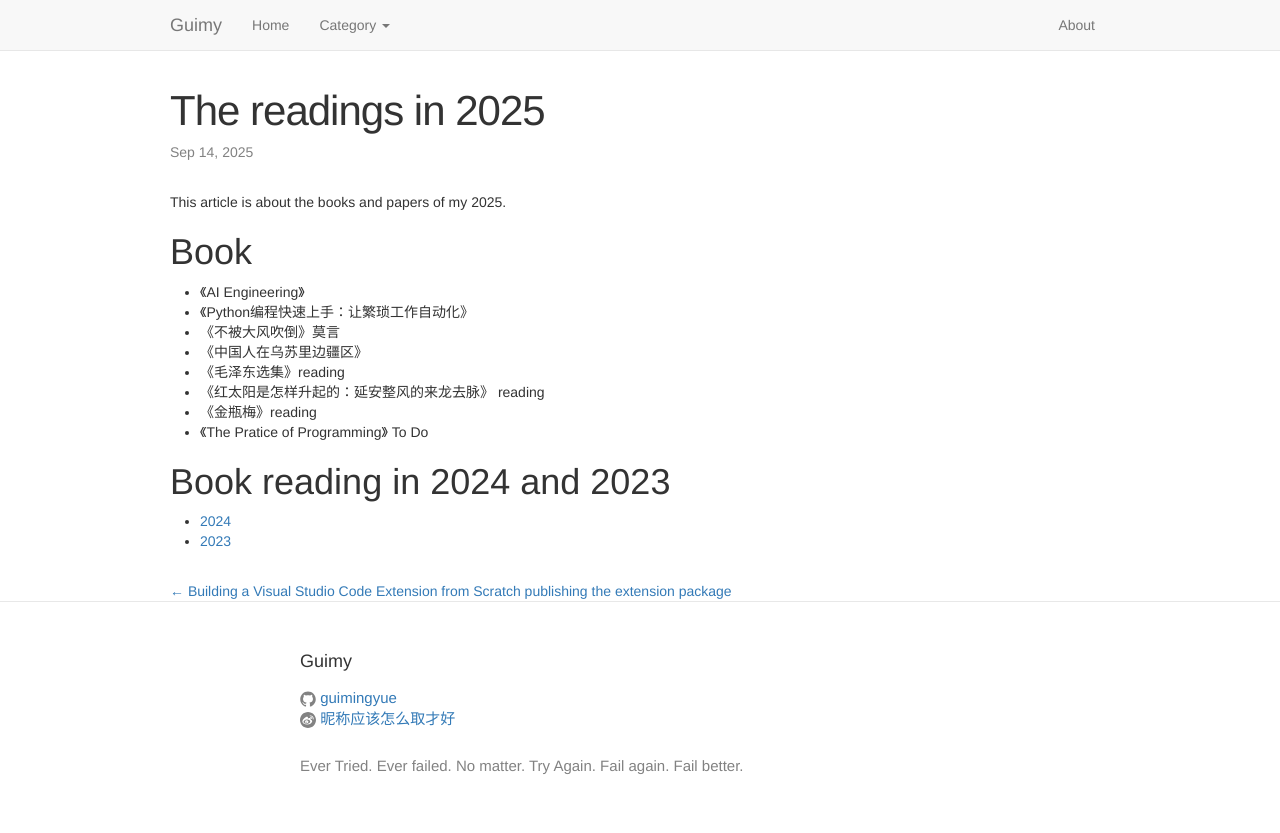
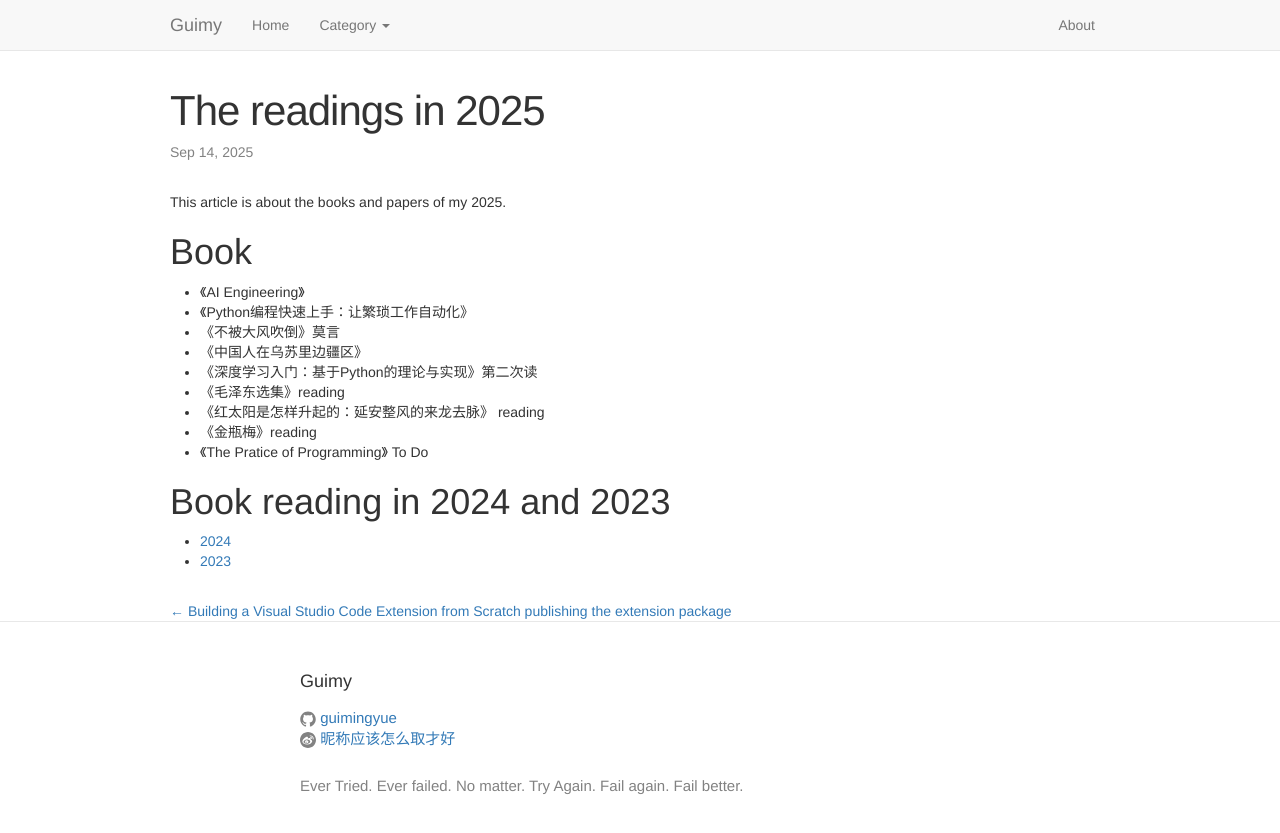
Before and after one commit to guimingyue/guimingyue.github.io, a Jekyll site: the page built from _posts/2025-09-14-the-readings-in-2025.md, in a window 1280 px wide. Shown: the top 833 px of the page. Built offline with Jekyll 4.4.1, drawn with Linux system fonts in a browser that asks for light colours.

Commit message:
Update 2025-09-14-the-readings-in-2025.md

```diff
--- a/_posts/2025-09-14-the-readings-in-2025.md
+++ b/_posts/2025-09-14-the-readings-in-2025.md
@@ -11,6 +11,7 @@ This article is about the books and papers of my 2025.
 *  《Python编程快速上手：让繁琐工作自动化》
 * 《不被大风吹倒》莫言
 * 《中国人在乌苏里边疆区》
+* 《深度学习入门：基于Python的理论与实现》第二次读
 * 《毛泽东选集》reading
 * 《红太阳是怎样升起的：延安整风的来龙去脉》 reading
 * 《金瓶梅》reading
```
